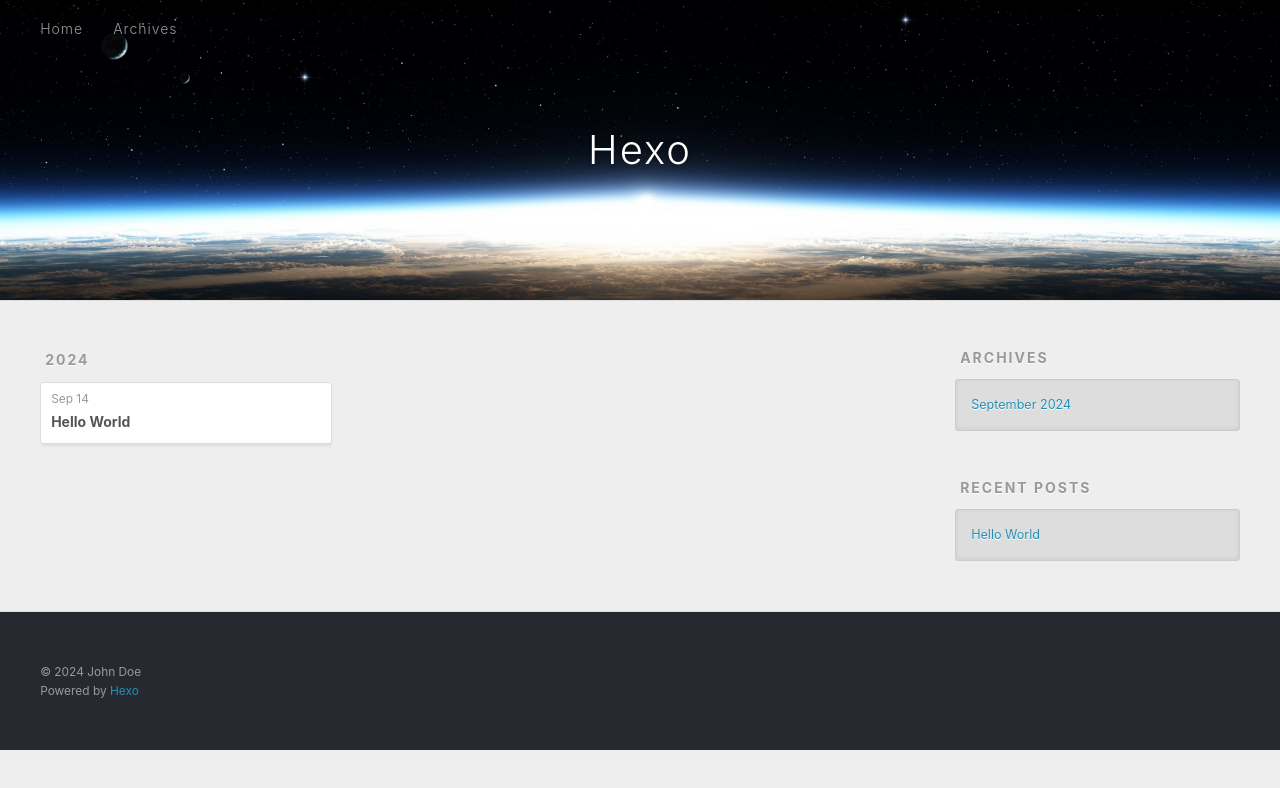
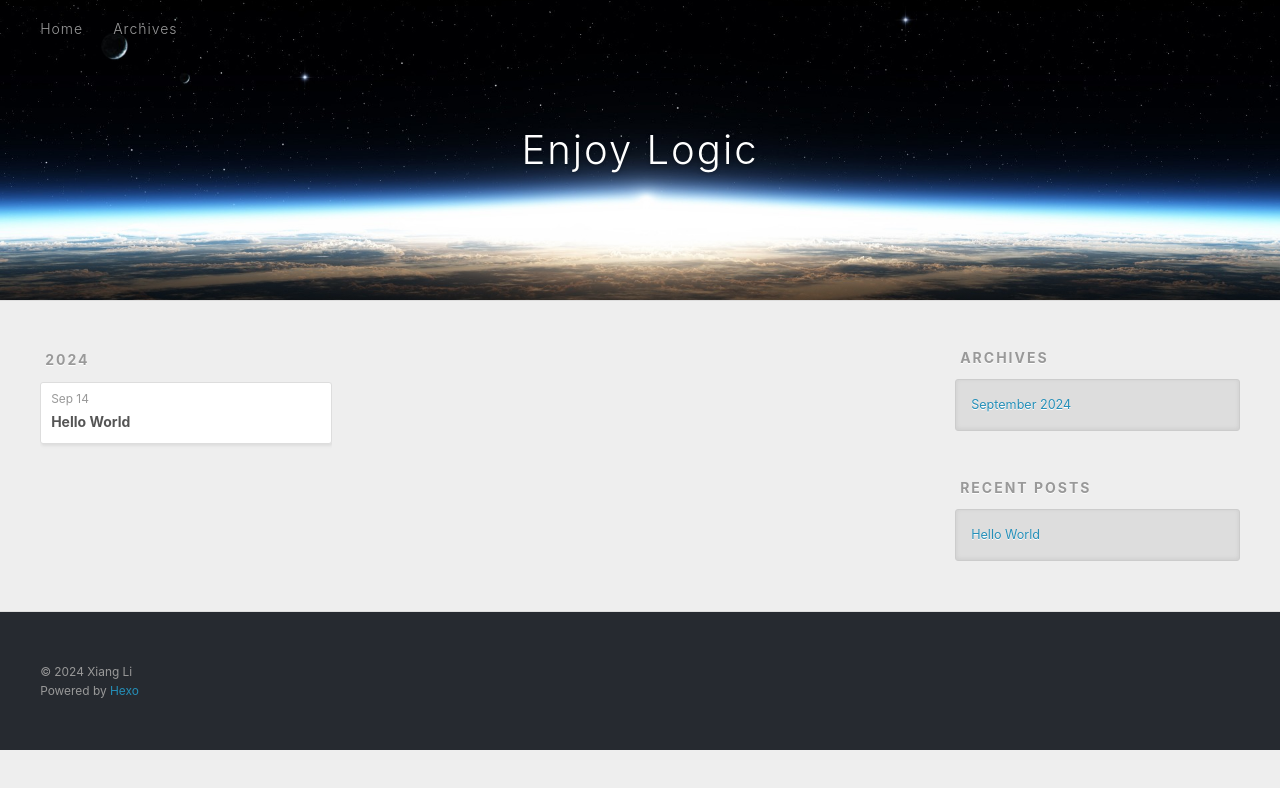
Before and after one commit to xiangli444/xiangli444.github.io, a plain HTML site: page archives/2024/09/index.html in a window 1280 px wide. Drawn offline with Linux system fonts and the light colour scheme.

Commit message:
Site updated: 2024-09-14 17:39:33

```diff
--- a/archives/2024/09/index.html
+++ b/archives/2024/09/index.html
@@ -4,17 +4,17 @@
   <meta charset="utf-8">
 
 
-  <title>Archives: 2024/9 | Hexo</title>
+  <title>Archives: 2024/9 | Enjoy Logic</title>
   <meta name="viewport" content="width=device-width, initial-scale=1, shrink-to-fit=no">
   <meta property="og:type" content="website">
-<meta property="og:title" content="Hexo">
+<meta property="og:title" content="Enjoy Logic">
 <meta property="og:url" content="http://example.com/archives/2024/09/index.html">
-<meta property="og:site_name" content="Hexo">
+<meta property="og:site_name" content="Enjoy Logic">
 <meta property="og:locale" content="en_US">
-<meta property="article:author" content="John Doe">
+<meta property="article:author" content="Xiang Li">
 <meta name="twitter:card" content="summary">
 
-    <link rel="alternate" href="/atom.xml" title="Hexo" type="application/atom+xml">
+    <link rel="alternate" href="/atom.xml" title="Enjoy Logic" type="application/atom+xml">
 
 
     <link rel="shortcut icon" href="/favicon.png">
@@ -39,7 +39,7 @@
   <div id="header-outer" class="outer">
     <div id="header-title" class="inner">
       <h1 id="logo-wrap">
-        <a href="/" id="logo">Hexo</a>
+        <a href="/" id="logo">Enjoy Logic</a>
       </h1>
 
     </div>
@@ -147,7 +147,7 @@
   <div class="outer">
     <div id="footer-info" class="inner">
 
-      &copy; 2024 John Doe<br>
+      &copy; 2024 Xiang Li<br>
       Powered by <a href="https://hexo.io/" target="_blank">Hexo</a>
     </div>
   </div>
```
Also changed, not shown: 2024/09/14/hello-world/index.html (+6 -6 lines), archives/2024/index.html (+7 -7 lines), archives/index.html (+7 -7 lines), index.html (+7 -7 lines).
